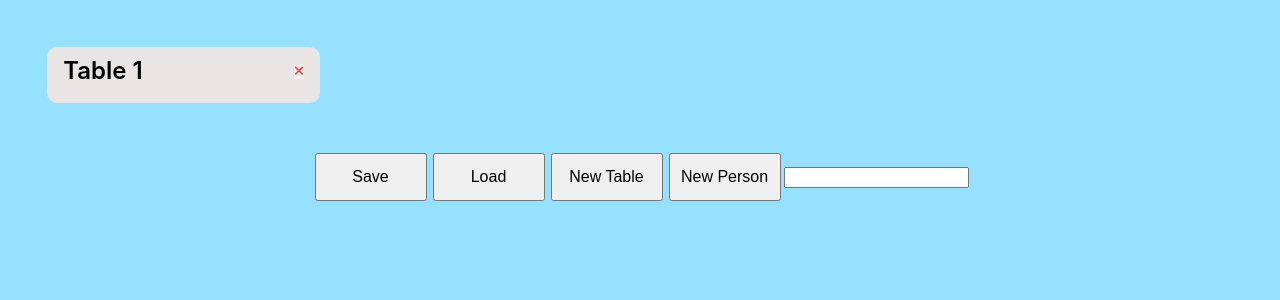
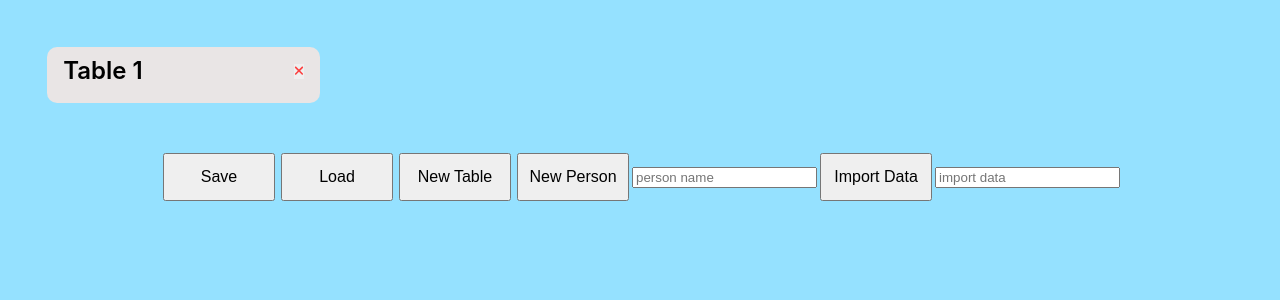
Before and after one commit to Endercheif/tablular-stuff, a React (Vite) app: page / in a window 1280 px wide. Shown: the top 300 px of the page. Built offline with nearby package versions, Linux system fonts and the light colour scheme; the HTML template or start-up script is replaced by a standard one.

Commit message:
Added import

```diff
--- a/src/components/Controls.tsx
+++ b/src/components/Controls.tsx
@@ -8,6 +8,7 @@ export default function Controls({
 }) {
   let temp;
   const [name, setName] = useState<string>("");
+  const [data, setData] = useState("");
 
   return (
     <div className="controls">
@@ -40,6 +41,7 @@ export default function Controls({
           temp = JSON.stringify(tableHook.data);
           tableHook.setData([]);
           tableHook.setData(JSON.parse(temp));
+          setName("");
         }}
       >
         New Person
@@ -48,8 +50,28 @@ export default function Controls({
         type="text"
         name="name"
         id="new-person"
+        placeholder="person name"
         value={name}
-        onChange={(e) => setName(e.target.value)}
+        onChange={(e) => {
+          setName(e.target.value);
+        }}
+      />
+      <button
+        onClick={() => {
+          tableHook.setData(JSON.parse(data as any));
+        }}
+      >
+        Import Data
+      </button>
+      <input
+        type="text"
+        name="imp-data"
+        id="imp-data"
+        placeholder="import data"
+        value={data}
+        onChange={(e) => {
+          setData(e.target.value);
+        }}
       />
     </div>
   );
```
